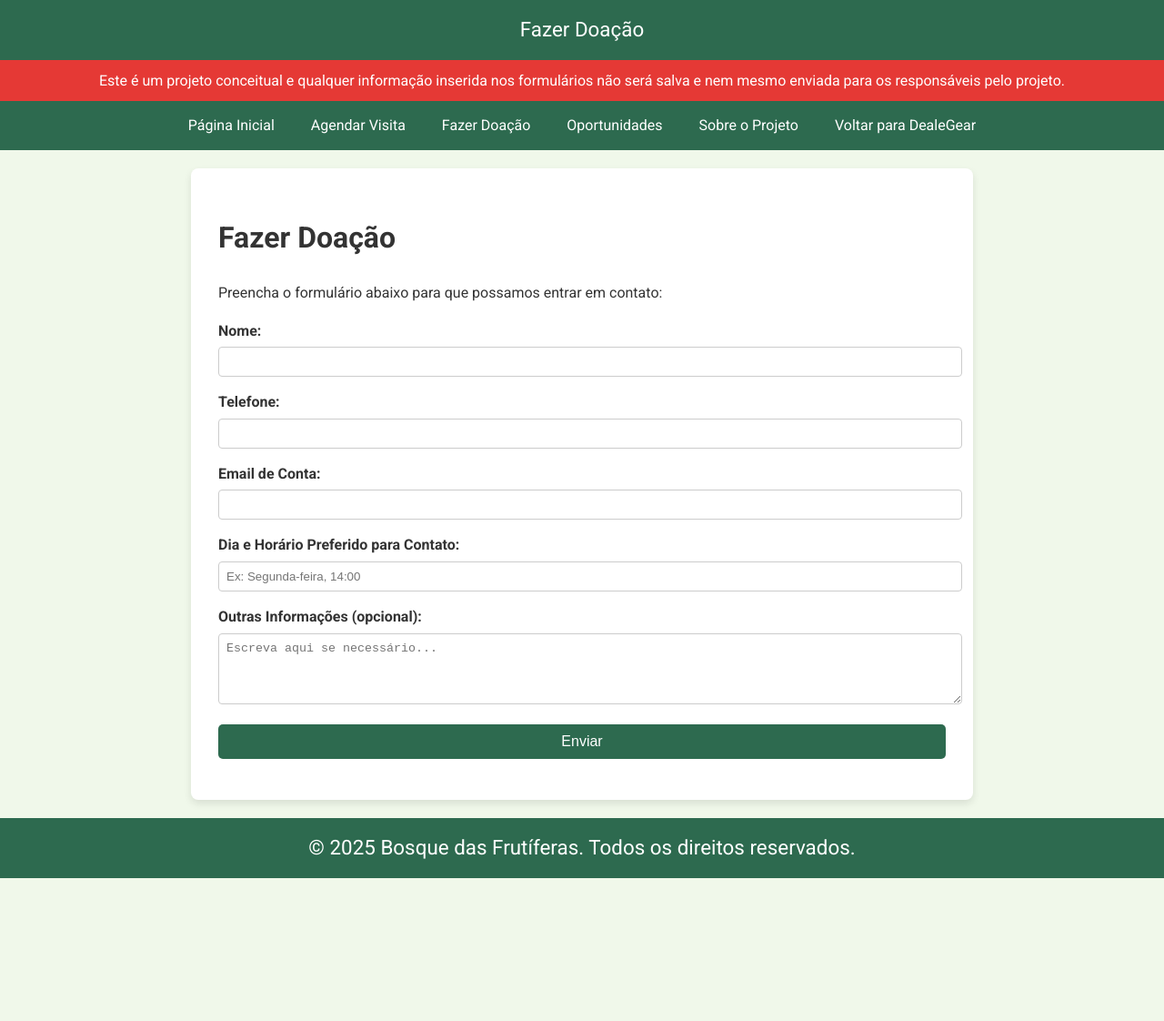
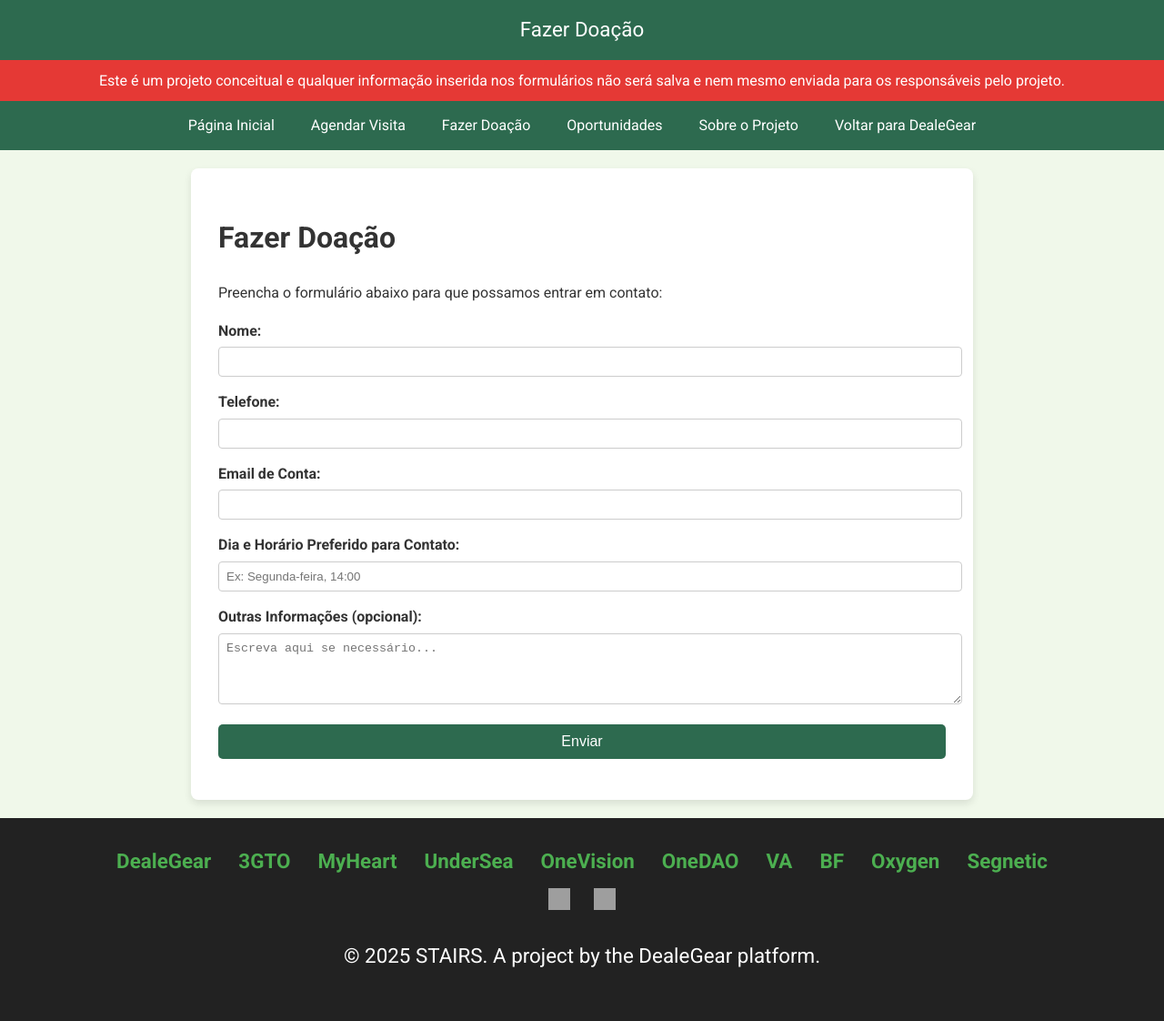
Before and after one commit to DealeGear/bosquedasfrutiferas, a plain HTML site: page doacao.html in a window 1280 px wide. Shown: the whole page at 91% size. Before the commit the page ends 965 px from the top, so only its background shows below. Drawn offline with Linux system fonts and the light colour scheme; grey boxes are pictures that could not be loaded.

Commit message:
Update doacao.html

```diff
--- a/doacao.html
+++ b/doacao.html
@@ -134,6 +134,44 @@ nav {
       font-size: 1em;
       text-align: center;
     }
+    footer {
+      text-align: center;
+      padding: 30px;
+      background-color: #222;
+      color: white;
+    }
+    .footer-links {
+      display: flex;
+      justify-content: center;
+      flex-wrap: wrap;
+      margin-bottom: 10px;
+    }
+    .footer-links a {
+      color: #4CAF50;
+      text-decoration: none;
+      margin: 0 15px;
+      font-weight: bold;
+    }
+    .footer-links a:hover {
+      text-decoration: underline;
+    }
+    .social-icons {
+      margin-top: 10px;
+    }
+    .social-icons a {
+      margin: 0 10px;
+      display: inline-block;
+    }
+    .social-icons img {
+      width: 24px;
+      height: 24px;
+    }
+    @media (max-width: 768px) {
+      .features {
+        flex-direction: column;
+        align-items: center;
+      }
+    }
 
   </style>
 </head>
@@ -188,7 +226,30 @@ nav {
     </div>
   </div>
 
-  <footer>&copy; 2025 Bosque das Frutíferas. Todos os direitos reservados.</footer>
+  <footer>
+    <div class="footer-links">
+      <a href="https://dealegear.wixsite.com/meusite" target="_blank">DealeGear</a>
+      <a href="#">3GTO</a>
+      <a href="https://dealegear.github.io/myheart/">MyHeart</a>
+      <a href="#">UnderSea</a>
+      <a href="#">OneVision</a>
+      <a href="#">OneDAO</a>
+      <a href="#">VA</a>
+      <a href="https://dealegear.github.io/bosquedasfrutiferas/index.html">BF</a>
+      <a href="#">Oxygen</a>
+      <a href="https://dealegear.github.io/segnetic/index.html">Segnetic</a>
+    </div>
+    <div class="social-icons">
+      <a href="https://instagram.com" target="_blank">
+        <img src="https://cdn-icons-png.flaticon.com/512/2111/2111463.png" alt="Instagram">
+      </a>
+      <a href="https://twitter.com" target="_blank">
+        <img src="https://cdn-icons-png.flaticon.com/512/124/124021.png" alt="Twitter">
+      </a>
+    </div>
+    <p>&copy; 2025 STAIRS. A project by the DealeGear platform.</p>
+  </footer>
+
 
   <script>
     document.getElementById('donationForm').addEventListener('submit', function(event) {
```
